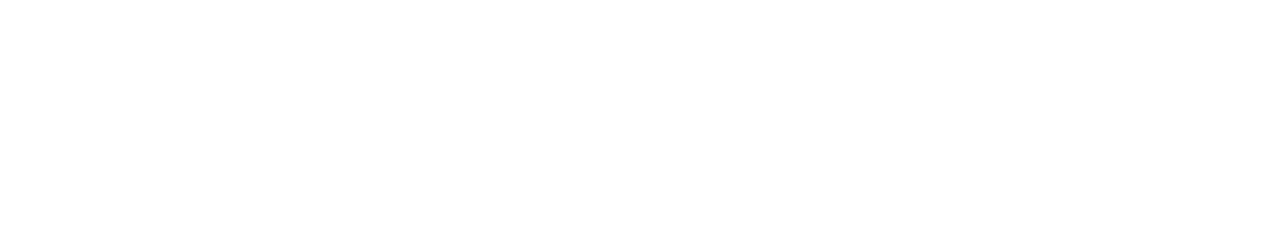
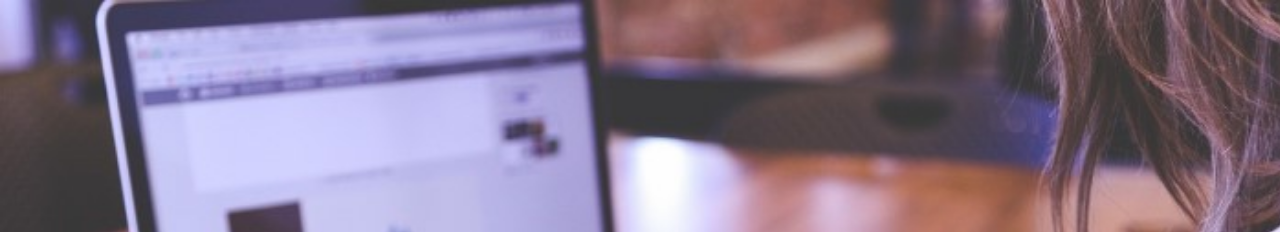
Before and after one commit to uzhavanangadi/online-grocery-store, a plain HTML site: page login.html in a window 1280 px wide. Shown: the top 232 px of the page. Drawn offline with Linux system fonts and the light colour scheme.

Commit message:
style_login.css

```diff
--- a/styles/style_login.css
+++ b/styles/style_login.css
@@ -1,6 +1,6 @@
 body{
 	margin: 0;
-	background-image: url("./images/bg_login.jpg");
+	background-image: url("../images/bg_login.jpg");
 	background-size: cover;
 	background-repeat: no-repeat;
 	height: 110vh;
```
